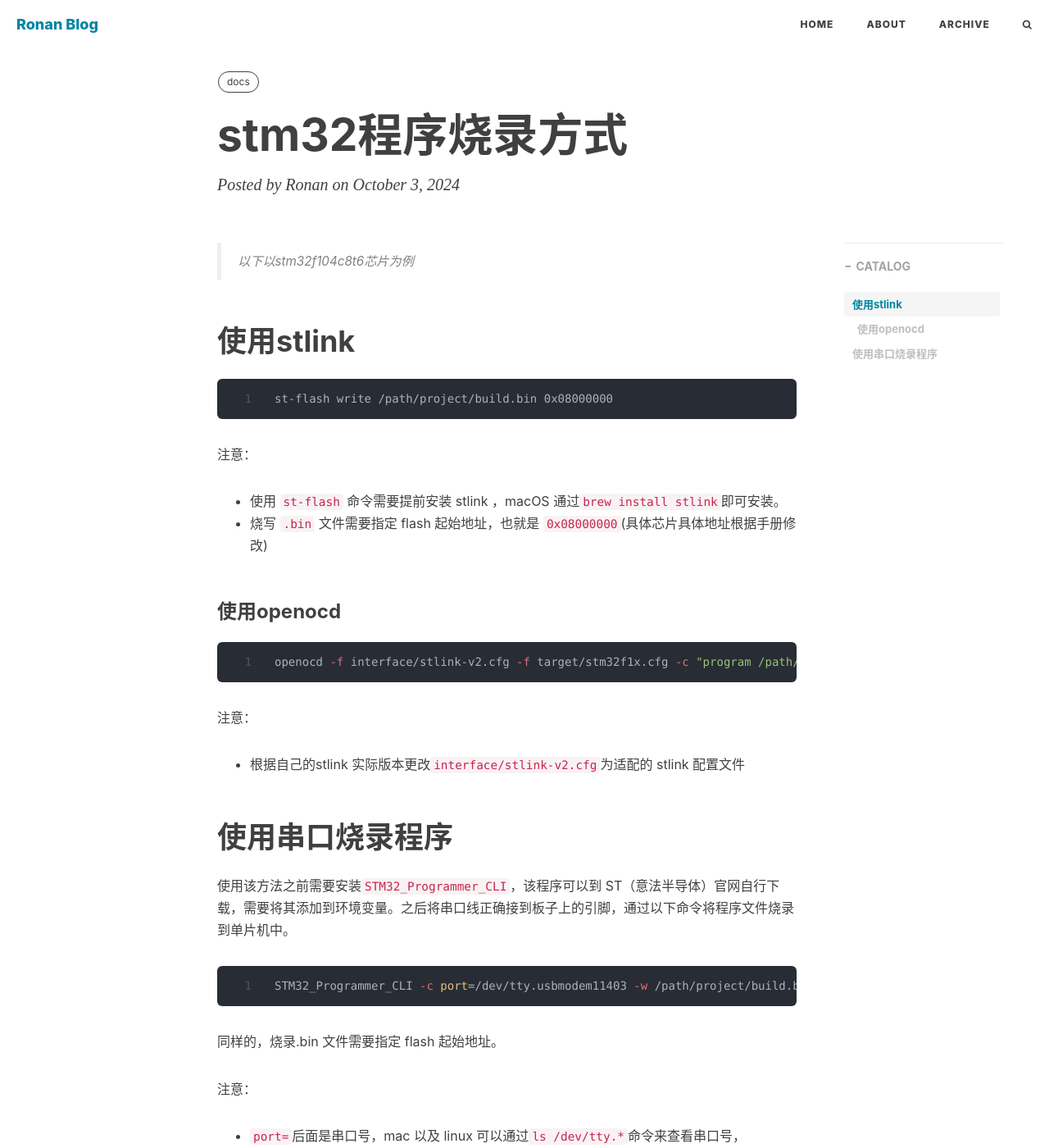
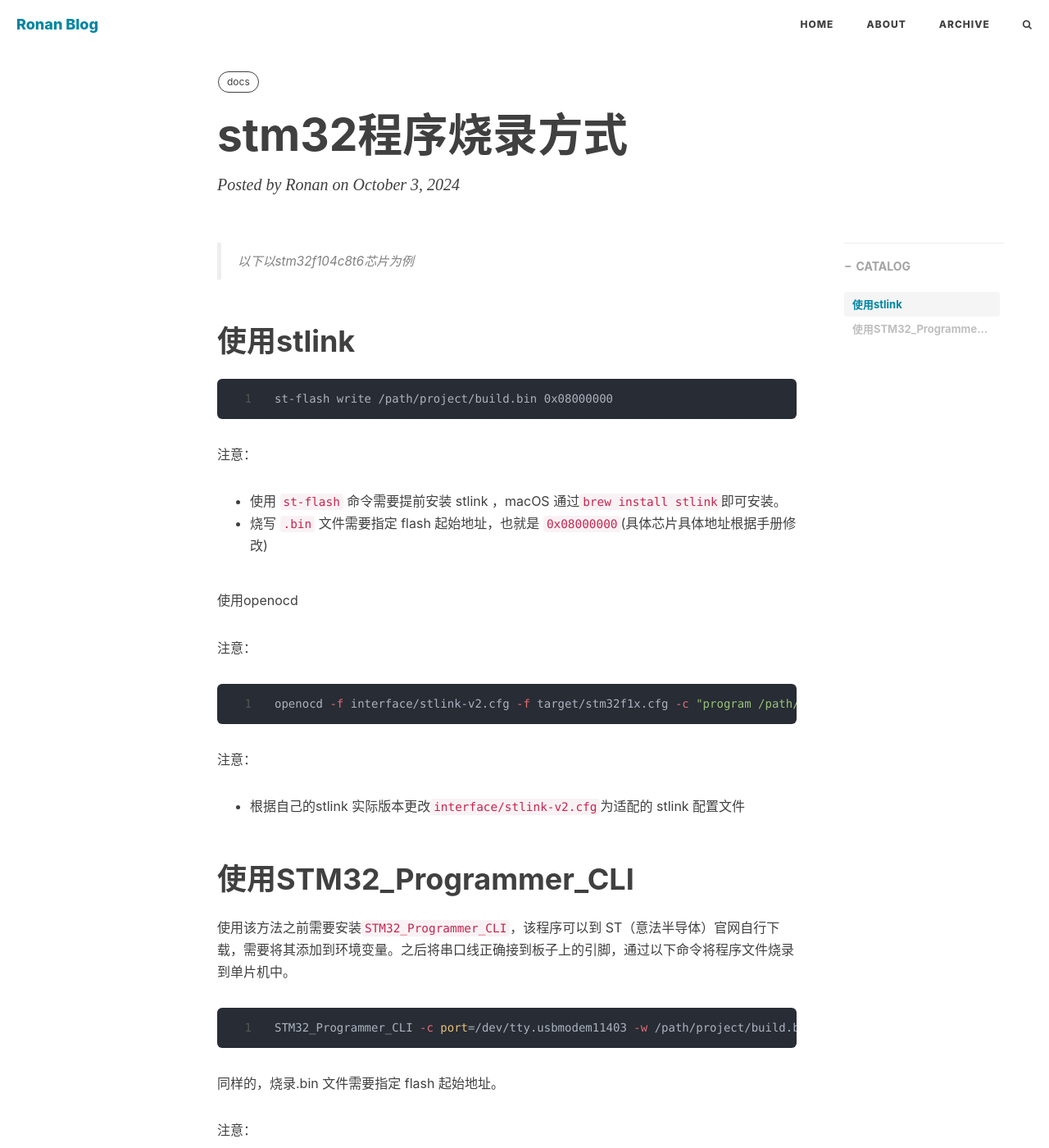
Before and after one commit to EchoZap/Huxpro_Blog, a Jekyll site: the page built from _posts/2024-10-03-stm32程序烧录方式.md, in a window 1280 px wide and 1400 px high. Shown: the whole window at 82% size. Built offline with Jekyll 4.4.1, drawn with Linux system fonts in a browser that asks for light colours; nearby versions of some CDN libraries; comment, search, counter and statistics services are not loaded.

Commit message:
Update 2024-10-03-stm32程序烧录方式.md

````diff
--- a/_posts/2024-10-03-stm32程序烧录方式.md
+++ b/_posts/2024-10-03-stm32程序烧录方式.md
@@ -20,7 +20,9 @@ st-flash write /path/project/build.bin 0x08000000
 - 使用 `st-flash` 命令需要提前安装 stlink ，macOS 通过`brew install stlink`即可安装。
 - 烧写 `.bin` 文件需要指定 flash 起始地址，也就是 `0x08000000`(具体芯片具体地址根据手册修改)
 
-### 使用openocd
+使用openocd
+
+注意：
 
 ```bash
 openocd -f interface/stlink-v2.cfg -f target/stm32f1x.cfg -c "program /path/project/build.bin verify reset exit 0x08000000"
@@ -30,7 +32,7 @@ openocd -f interface/stlink-v2.cfg -f target/stm32f1x.cfg -c "program /path/proj
 
 - 根据自己的stlink 实际版本更改`interface/stlink-v2.cfg`为适配的 stlink 配置文件
 
-# 使用串口烧录程序
+# 使用STM32_Programmer_CLI
 
 使用该方法之前需要安装`STM32_Programmer_CLI`，该程序可以到 ST（意法半导体）官网自行下载，需要将其添加到环境变量。之后将串口线正确接到板子上的引脚，通过以下命令将程序文件烧录到单片机中。
 
````
